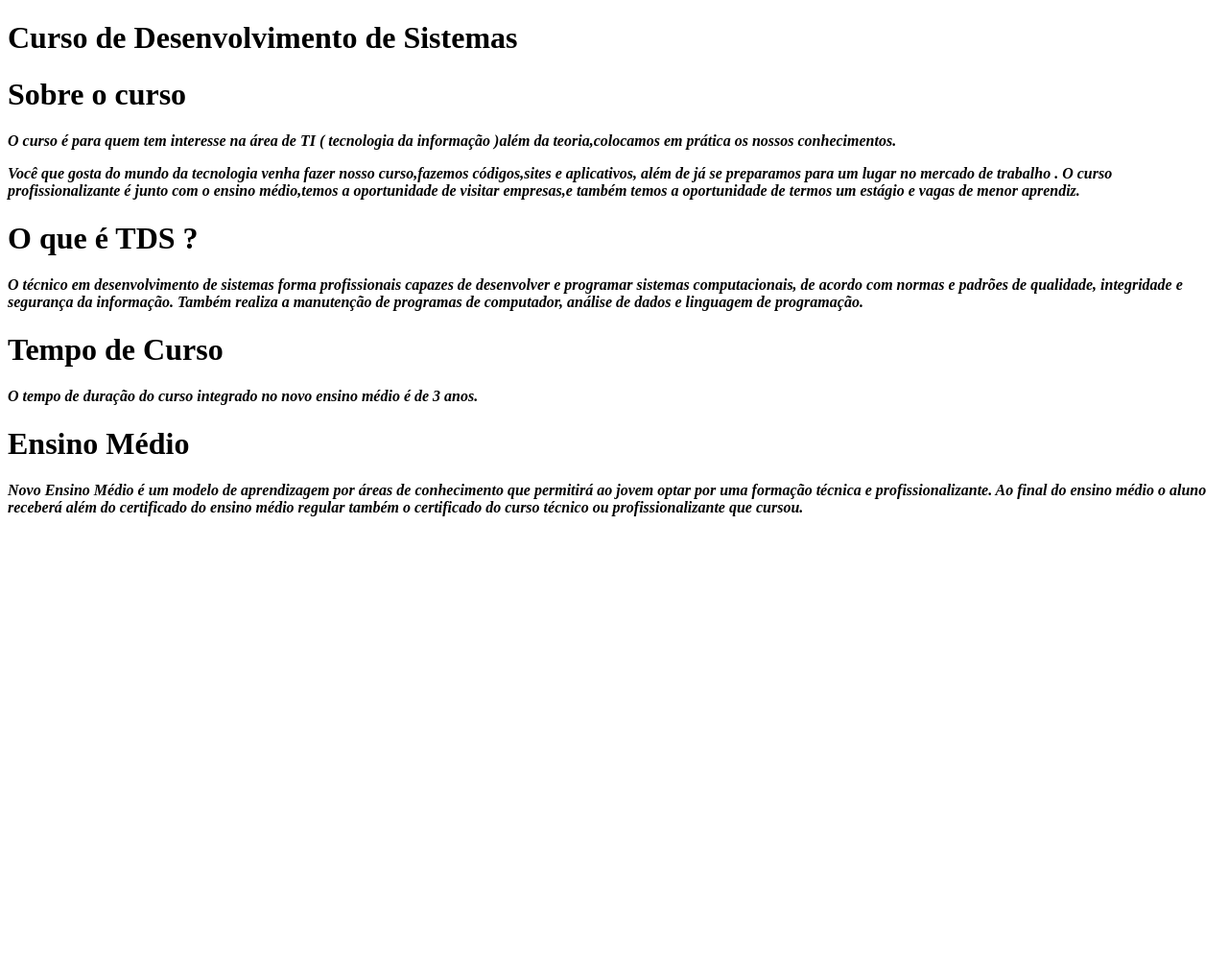
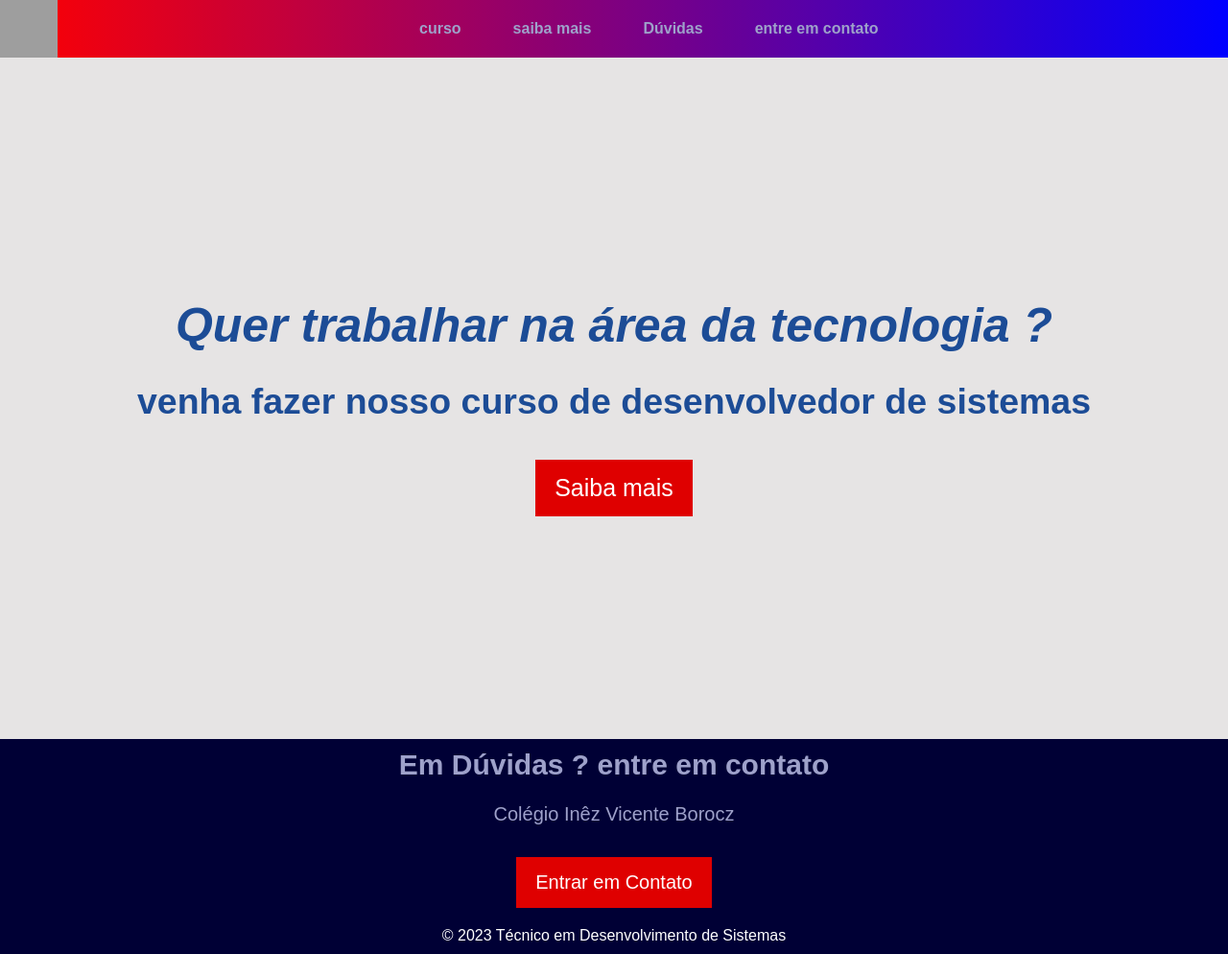
Before and after one commit to joicevitoriacidreira/landing_page.nova, a plain HTML site: page index.html in a window 1280 px wide. Shown: the whole page at 96% size. Before the commit the page ends 800 px from the top, so only its background shows below. Drawn offline with Linux system fonts and the light colour scheme; grey boxes are pictures that could not be loaded.

Commit message:
Update index.html

```diff
--- a/index.html
+++ b/index.html
@@ -1,58 +1,52 @@
 <!DOCTYPE html>
-<html lang="en">
+<html lang="pt-BR">
 <head>
     <meta charset="UTF-8">
     <meta name="viewport" content="width=device-width, initial-scale=1.0">
-    <title>sobre o curso </title>
-    <link rel="stylesheet" href="styles.css">
-
+    <title>Landing Page</title>
+    <link rel="stylesheet" href="style.css">
+</head>
 <body>
     <header>
-        <div class="sistemas">
-        <h1>Curso de Desenvolvimento de Sistemas </h1>
-    </header>
-    <div>
-
-    <div class="curso">
-       <strong> <h1>Sobre o curso</h1> <strong>
-       <em> <p>O curso é para quem tem interesse na área de TI ( tecnologia da informação )além da teoria,colocamos em prática os nossos conhecimentos.
-
-  <p> Você que gosta do mundo da tecnologia venha fazer nosso curso,fazemos códigos,sites e aplicativos, além de já se preparamos para um lugar no mercado de trabalho . O curso profissionalizante é junto com o ensino médio,temos a oportunidade de visitar empresas,e também temos a oportunidade de termos um estágio e vagas de menor aprendiz.</p></em>
+        <nav>
+            <ul>
 
 
-    </section>
-</p>
-</div>
-
-    <div class="curso">
-       <strong> <h1> O que é  TDS ?</h1> <strong>
-      <em> <p> O técnico em desenvolvimento de sistemas forma profissionais capazes de desenvolver e programar sistemas computacionais, de acordo com normas e padrões de qualidade, integridade e segurança da informação. Também realiza a manutenção de programas de computador, análise de dados e linguagem de programação.</em></p>
 
 
+
+            <div class="cabecalho">
+               <img class="logo" src="https://i.imgur.com/zv80hcA.png" alt=""
+                   <strong><li><a href="#sobre">curso</a></li>
+                <li><a href="#materias">saiba mais</a></li>
+                <li><a href="#beneficios">Dúvidas</a></li>
+                <li><a href="#avaliaçoes">entre em contato </a></li>
+                </div>
+               </strong>
+
+            </ul>
+        </nav>
+    </header>
+    <div class="hero">
+        <h1><em>Quer trabalhar na área da tecnologia ?</em></h1>
+        <br>
+        <h2><p>venha fazer nosso curso de desenvolvedor de sistemas </p></h2>
+        </br>
+        <a href="#" class="cta-button">Saiba mais</a>
+    </div>
+
+    <section class="contact">
+        <h1>Em Dúvidas ? entre em contato </h1>
+        <br>
+        <p>Colégio Inêz Vicente Borocz</p>
+        </br>
+        <a href="#" class="cta-button">Entrar em Contato</a>
     </section>
-</p>
-</div>
-
-<body>
-
-    <div class="curso">
-       <strong> <h1>Tempo de Curso</h1> <strong>
-       <em> <p> O tempo de duração do curso integrado no novo ensino médio é de 3 anos.
-
-  <p> </p></em>
+    <div class="copy">
+    <footer>
+        <p>&copy; 2023 Técnico em Desenvolvimento de Sistemas</p>
+    </footer>
 
 
-    </section>
-</p>
-</div>
-    <div class="curso">
-       <strong> <h1>Ensino Médio</h1> <strong>
-       <em> <p>  Novo Ensino Médio é um modelo de aprendizagem por áreas de conhecimento que permitirá ao jovem optar por uma formação técnica e profissionalizante. Ao final do ensino médio o aluno receberá além do certificado do ensino médio regular também o certificado do curso técnico ou profissionalizante que cursou.
-
-
-    </section>
-</p>
-</div>
-
-</head>
 </body>
+</html>
```
